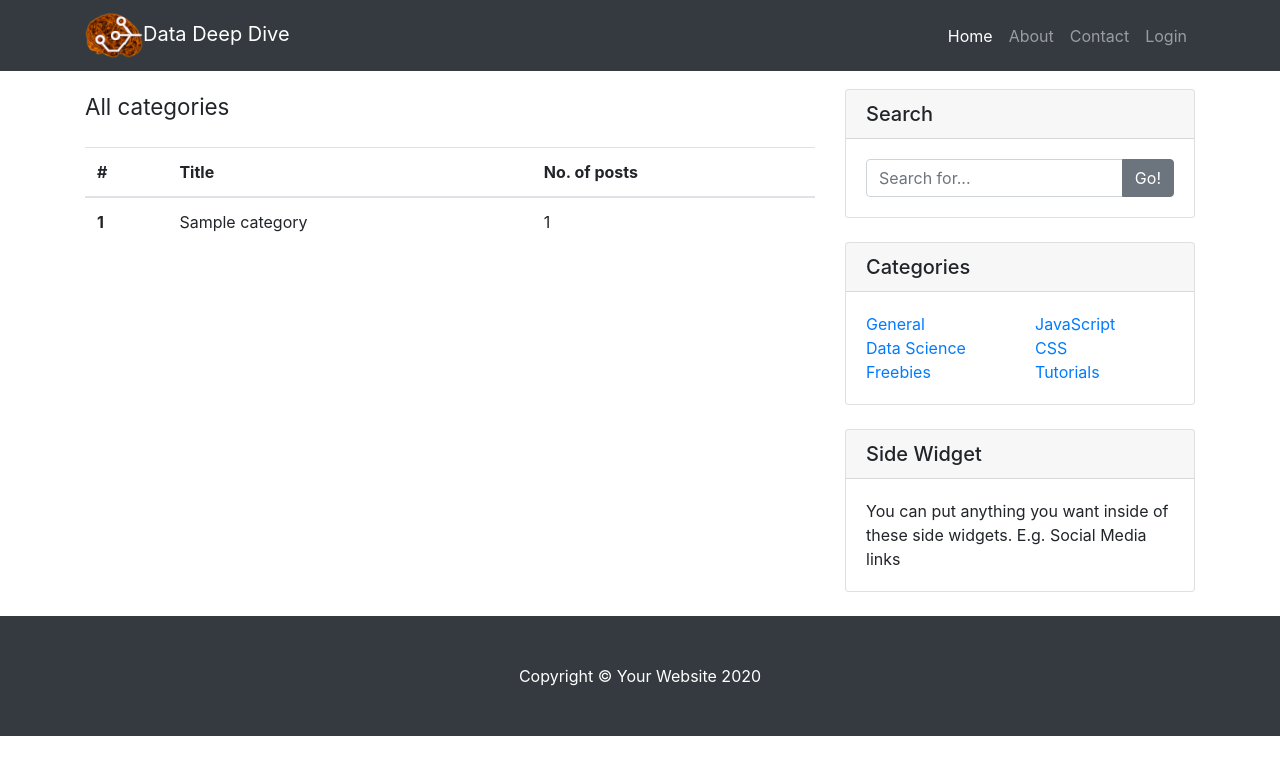
After one commit to borkowskibartosz/personal_blog, a Django app: page /categories/ in a window 1280 px wide. The commit adds this page. Shown: the top 775 px of the page. Run offline with Django 3.2, Linux system fonts and the light colour scheme; tables that the repository leaves empty hold one stand-in row (values such as "Sample post"); some libraries are stand-ins or nearby versions.

```diff
--- a/Final_project/urls.py
+++ b/Final_project/urls.py
@@ -19,12 +19,13 @@ from django.contrib import admin
 from blog import views
 from django.conf import settings
 from django.conf.urls.static import static
-from blog.views import PostView, MainView, AuthorView
+from blog.views import PostView, MainView, AuthorView, CategoriesView
 
 
 urlpatterns = [
     url(r'^admin/', admin.site.urls),
     path('', MainView.as_view(), name='main'),
     path('post/<slug:post_slug>/', PostView.as_view(), name='post_details'),
-    path('author/<str:post_author>/', AuthorView.as_view(), name = 'author_posts')
+    path('author/<str:post_author>/', AuthorView.as_view(), name = 'author_posts'),
+    path('categories/', CategoriesView.as_view(), name='categories'),
 ] + static(settings.MEDIA_URL, document_root=settings.MEDIA_ROOT)
--- a/blog/views.py
+++ b/blog/views.py
@@ -2,7 +2,8 @@ from django.shortcuts import render, get_object_or_404
 from django.views.generic import TemplateView
 from django.views.generic.detail import DetailView
 from django.views import View
-from .models import Post, Comment
+from django.db.models import Count
+from .models import Post, Comment, Category
 from django.contrib.auth.models import User
 
 
@@ -25,11 +26,20 @@ class PostView(DetailView):
 
 class AuthorView(TemplateView):
     template_name = 'author_posts.html'
+
     def get_context_data(self, post_author):
-
         posts = Post.objects.filter(author__username=str(post_author))
         ctx = {'posts': posts,
                 'author': post_author}
+        return ctx
+
+class CategoriesView(TemplateView):
+    model = Category
+    template_name = 'categories.html'
+    def get_context_data(self):
+        categories_by_post_no = Category.objects.all().annotate(post_count=Count('category_posts')).values('name', 'post_count')
+        print(categories_by_post_no)
+        ctx = {'categories_by_post_no': categories_by_post_no}
         return ctx
 
 
--- a/templates/base.html
+++ b/templates/base.html
@@ -107,7 +107,7 @@
         <div class="card my-4">
           <h5 class="card-header">Side Widget</h5>
           <div class="card-body">
-            You can put anything you want inside of these side widgets. They are easy to use, and feature the new Bootstrap 4 card containers!
+            You can put anything you want inside of these side widgets. E.g. Social Media links
           </div>
         </div>
 
--- /dev/null
+++ b/templates/categories.html
@@ -0,0 +1,35 @@
+{% extends "base.html" %}
+{% load static %}
+
+{% block content %}
+  <!-- Page Content -->
+  <div class="container">
+    <div class="row">
+
+      <!-- Blog Entries Column -->
+      <div class="col-md-8">
+        <h3 class="my-4"><small>All categories</small></h3>
+            <table class="table table-hover">
+            <thead>
+                <tr>
+                <th scope="col">#</th>
+                <th scope="col">Title</th>
+                <th scope="col">No. of posts</th>
+                </tr>
+            </thead>
+            <tbody>
+
+            {% for item in categories_by_post_no %}
+                <tr>
+                <th scope="row">{{forloop.counter}}</th>
+                <td> {{item.name}} </td>
+                <td> {{item.post_count}} </td>
+                </tr>
+            {% empty %}
+                No data
+            {% endfor %}
+            </tbody>
+            </table>
+      </div>
+
+{% endblock %}
```
Also changed, not shown: TODO.txt (+8 -3 lines), templates/author_posts.html (+6 -4 lines), templates/search.html (added, +18 -0 lines).
